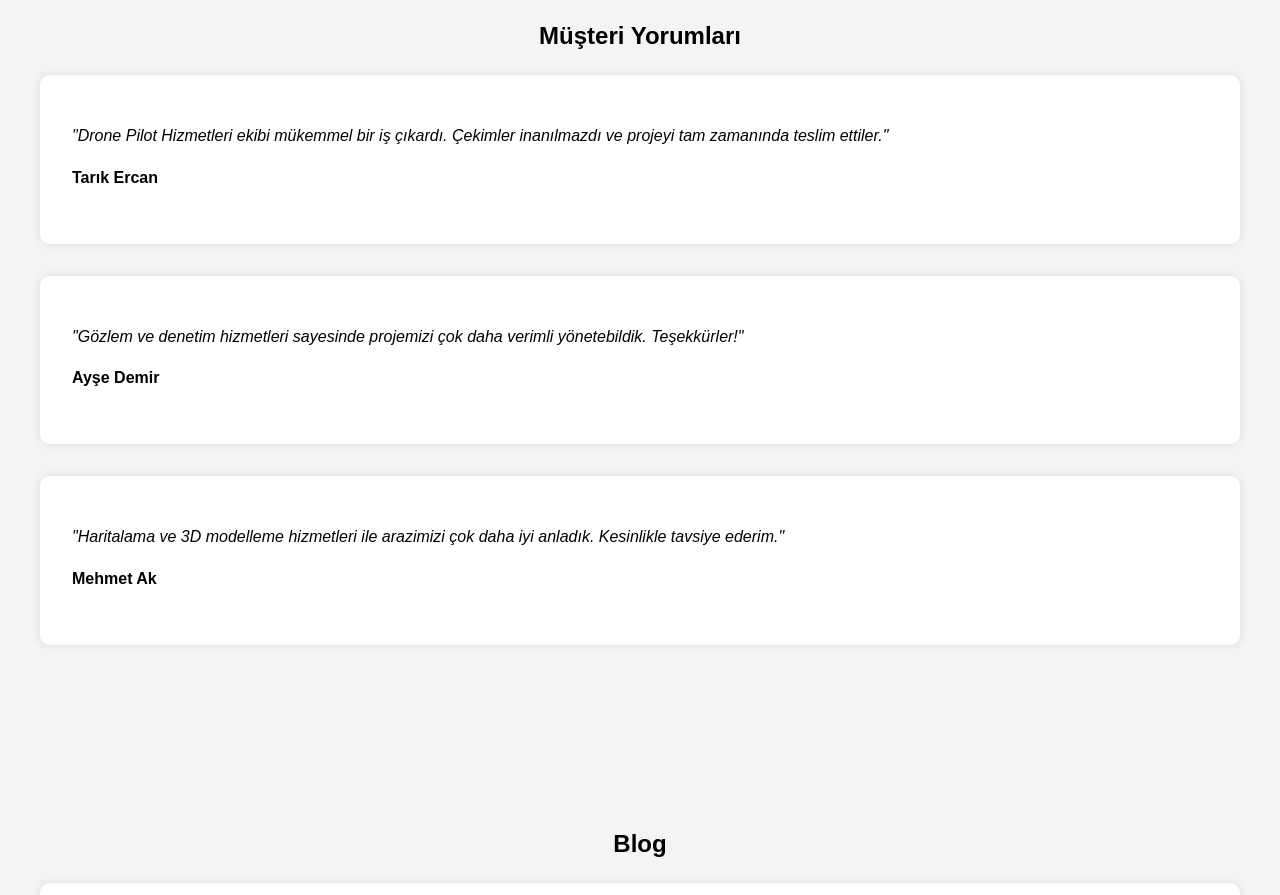
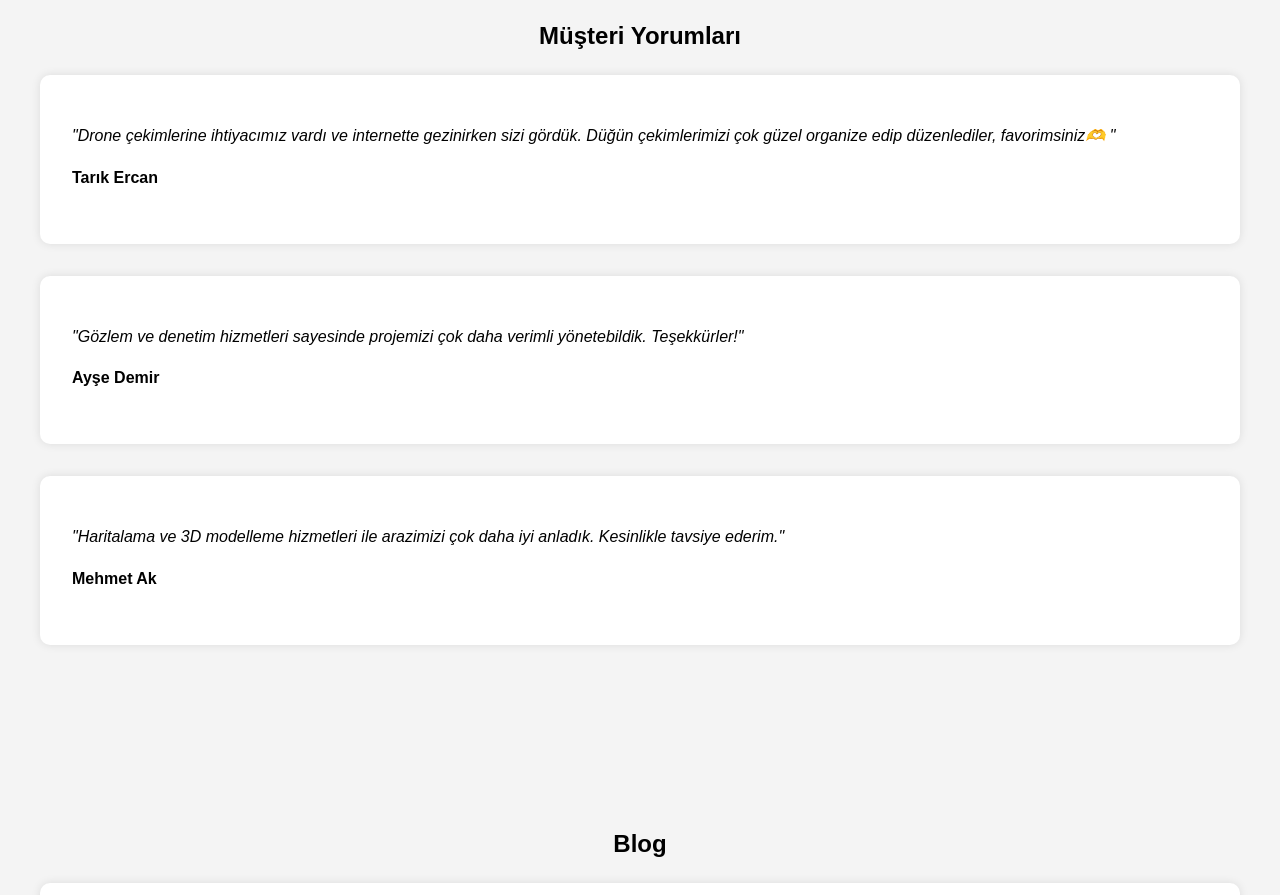
Before and after one commit to Ahmet-ugur/ilkuygulama, a plain HTML site: page index.html in a window 1280 px wide. Shown: the part 1720-2615 px from the top of the page. Drawn offline with Linux system fonts and the light colour scheme.

Commit message:
tarık eklendi

```diff
--- a/index.html
+++ b/index.html
@@ -78,7 +78,8 @@
         <div class="container">
             <h2>Müşteri Yorumları</h2>
             <div class="testimonial-item">
-                <p>"Drone Pilot Hizmetleri ekibi mükemmel bir iş çıkardı. Çekimler inanılmazdı ve projeyi tam zamanında teslim ettiler."</p>
+                <p>"Drone çekimlerine ihtiyacımız vardı ve internette gezinirken sizi gördük. Düğün çekimlerimizi çok güzel organize edip düzenlediler, favorimsiniz🫶
+                    "</p>
                 <h4>Tarık Ercan</h4>
             </div>
             <div class="testimonial-item">
```
